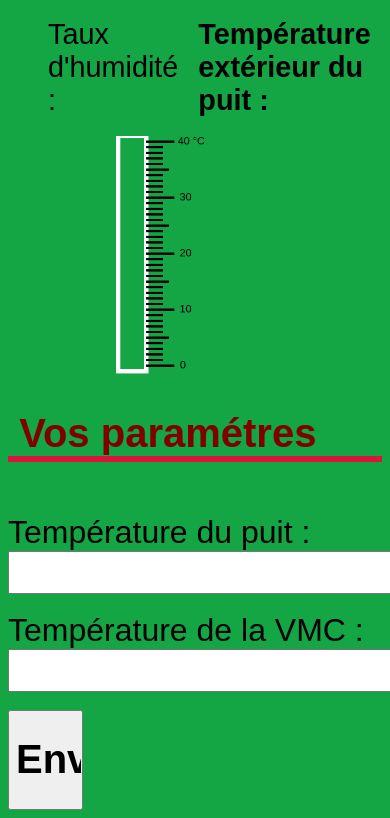
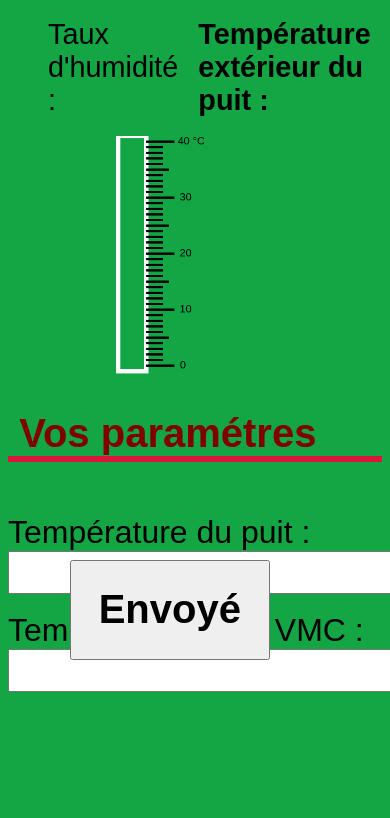
Before and after one commit to lpenaud/puit_canadien, a plain HTML site: page client/index.html in a window 390 px wide. Shown: the part 389-1207 px from the top of the page. Drawn offline with nearby package versions, Linux system fonts and the light colour scheme; no server answers.

Commit message:
Mise à jour du style de la version mobile et tablette (PC)

```diff
--- a/client/style.css
+++ b/client/style.css
@@ -40,7 +40,7 @@ h1 {
 
 #sumbit1 {
         width: 20%;
-    }
+}
 
 @media screen and (min-width: 1024px) { /* Pour les PCs */
     #information,#future {
@@ -78,7 +78,7 @@ h1 {
 
     #future {
         clear: both;
-        margin-top: 11%;
+        margin-top: 170px;
         border-color: blue;
     }
 
@@ -150,13 +150,18 @@ h1 {
         display: block;
     }
 
-    #future label,input {
+    #future label,input[type='number'] {
         display: flex;
         font-size: 2em;
     }
 
     #future #sumbit1 {
-        width: 20%;
+        width: 200px;
+        clear: both;
+        position: relative;
+        bottom: 150px;
+        margin-right: 30%;
+        float: right;
     }
 
     #future thead,tbody {
--- a/sampleFutur.json
+++ b/sampleFutur.json
@@ -1 +1 @@
-{"tWell":12,"tHumi":42,"tVMC":22}
+{"tWell":12,"tHumi":42,"tVMC":24}
```
